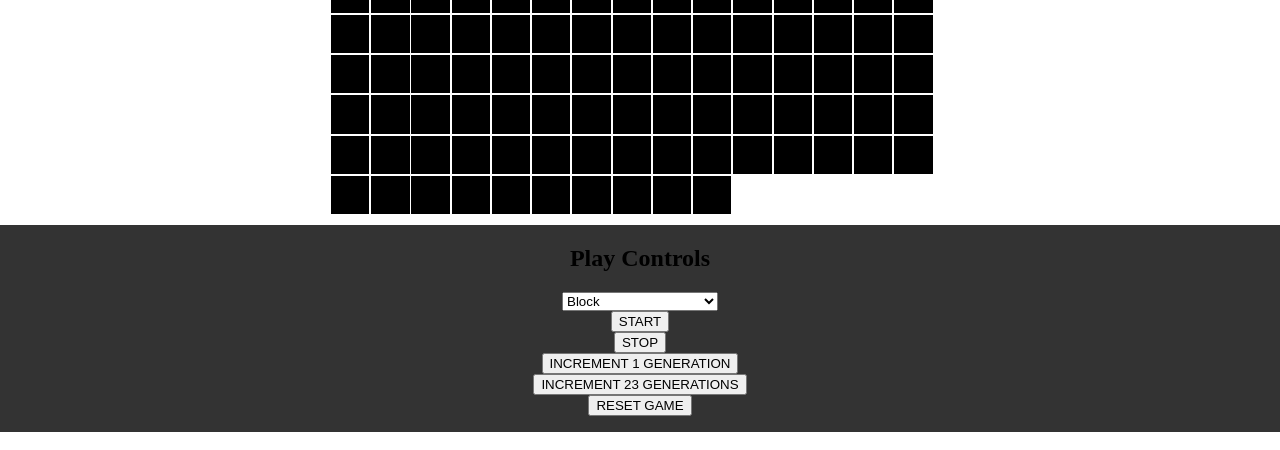
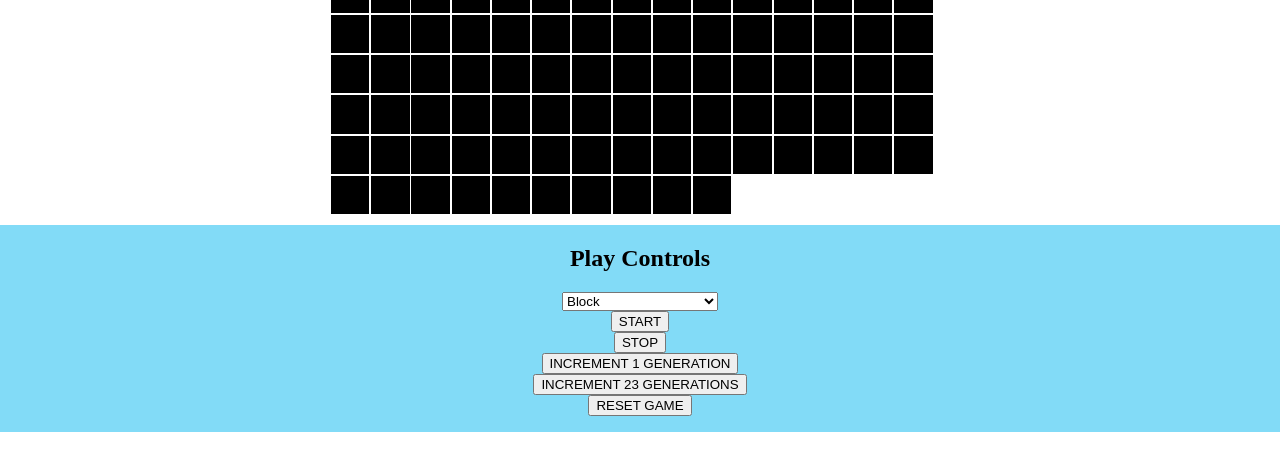
Before and after one commit to RichardLin7/-WP_Project3, a PHP site: page /Layout2.html in a window 1280 px wide. Shown: the part 350-800 px from the top of the page. Run offline with PHP 8.4, Linux system fonts and the light colour scheme.

Commit message:
Update stylesheet.css

```diff
--- a/stylesheet.css
+++ b/stylesheet.css
@@ -84,7 +84,7 @@
   .footer {
     text-align: center;
     overflow: hidden;
-    background-color: #333;
+    background-color: #82dbf7;
   }
 
   .footer a {
```
